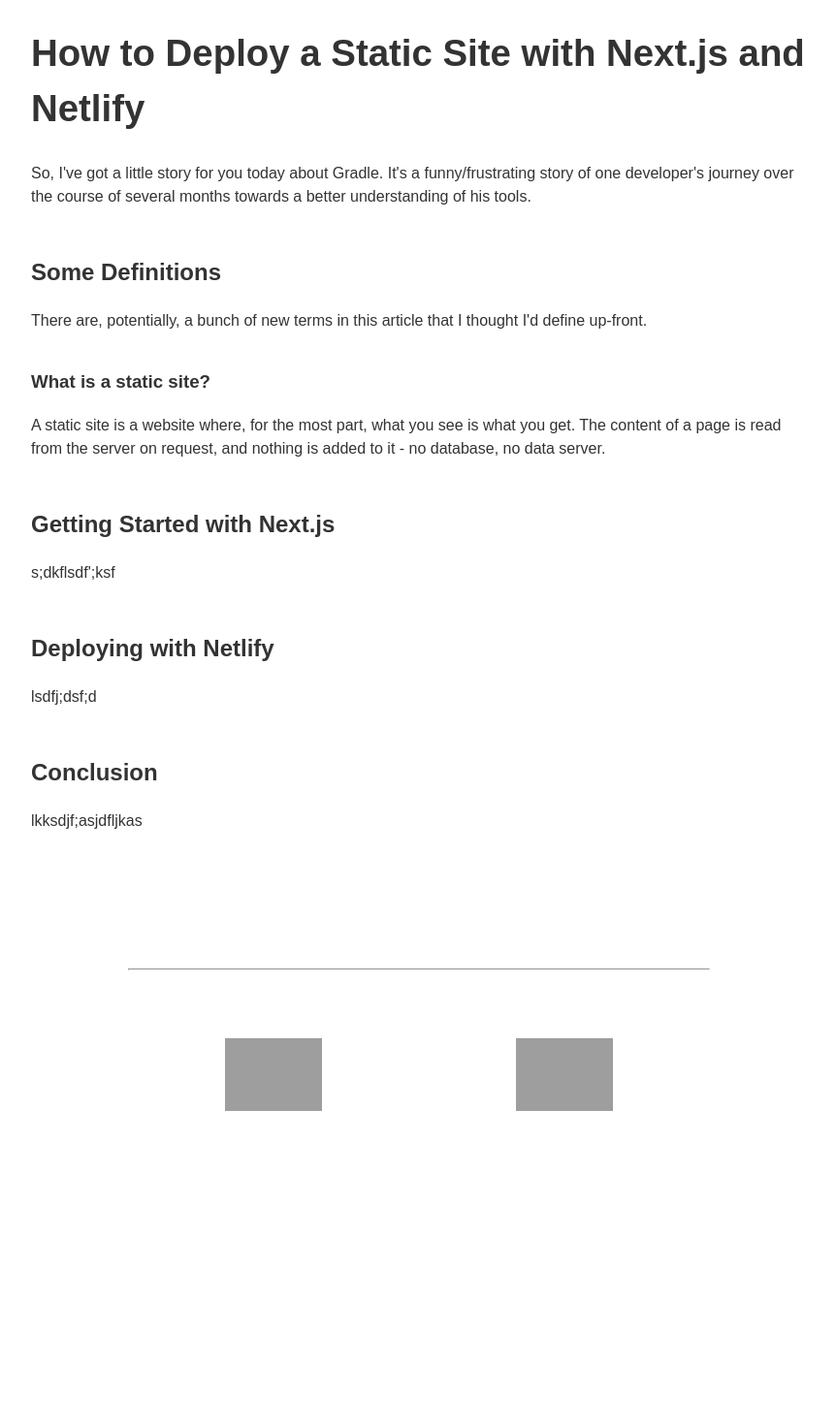
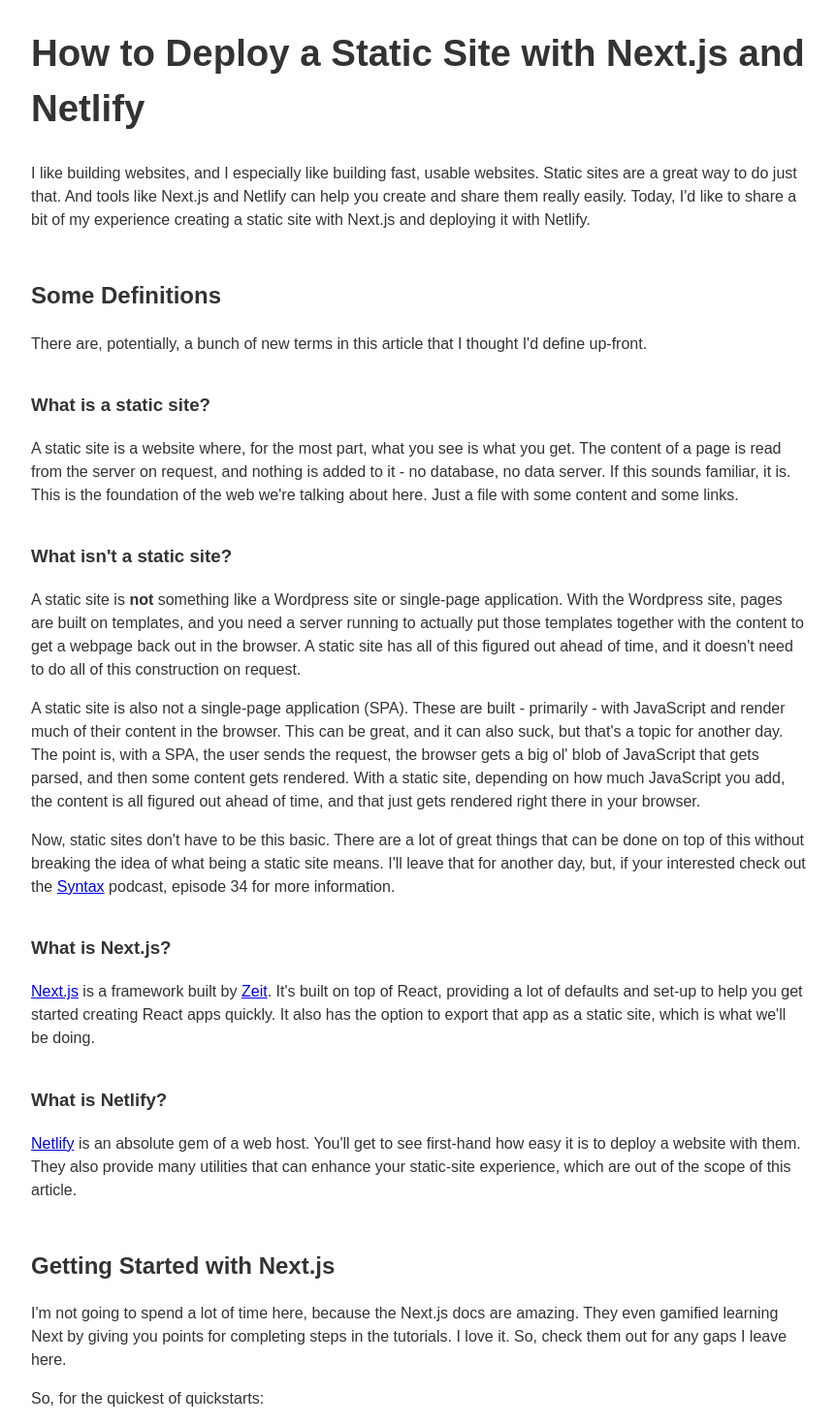
Before and after one commit to kyle-hall/website, a Next.js app: page /posts/deploy-static-site-with-next-and-netlify in a window 1280 px wide. Shown: the top 1470 px of the page at 97% size, without its empty margins (208-1070 px from the left). Before the commit the page ends 1209 px from the top, so only its background shows below. Built offline with nearby package versions, Linux system fonts and the light colour scheme; grey boxes are pictures that could not be loaded.

Commit message:
add the intro and background on static sites

```diff
--- a/pages/posts/deploy-static-site-with-next-and-netlify.js
+++ b/pages/posts/deploy-static-site-with-next-and-netlify.js
@@ -8,9 +8,10 @@ const Post = props => (
         How to Deploy a Static Site with Next.js and Netlify
       </h1>
       <p className='intro' style={blogStyles.contentStyle}>
-        So, I've got a little story for you today about Gradle. It's a funny/frustrating story of
-        one developer's journey over the course of several months towards a better understanding of
-        his tools.
+        I like building websites, and I especially like building fast, usable websites. Static sites
+        are a great way to do just that. And tools like Next.js and Netlify can help you create and
+        share them really easily. Today, I'd like to share a bit of my experience creating a static
+        site with Next.js and deploying it with Netlify.
       </p>
       <article>
         <section>
@@ -23,12 +24,56 @@ const Post = props => (
           <p style={blogStyles.contentStyle}>
             A static site is a website where, for the most part, what you see is what you get. The
             content of a page is read from the server on request, and nothing is added to it - no
-            database, no data server.
+            database, no data server. If this sounds familiar, it is. This is the foundation of the
+            web we're talking about here. Just a file with some content and some links.
+          </p>
+          <h3 style={blogStyles.headerStyles}>What isn't a static site?</h3>
+          <p style={blogStyles.contentStyle}>
+            A static site is <strong>not</strong> something like a Wordpress site or single-page
+            application. With the Wordpress site, pages are built on templates, and you need a
+            server running to actually put those templates together with the content to get a
+            webpage back out in the browser. A static site has all of this figured out ahead of
+            time, and it doesn't need to do all of this construction on request.
+          </p>
+          <p style={blogStyles.contentStyle}>
+            A static site is also not a single-page application (SPA). These are built - primarily -
+            with JavaScript and render much of their content in the browser. This can be great, and
+            it can also suck, but that's a topic for another day. The point is, with a SPA, the user
+            sends the request, the browser gets a big ol' blob of JavaScript that gets parsed, and
+            then some content gets rendered. With a static site, depending on how much JavaScript
+            you add, the content is all figured out ahead of time, and that just gets rendered right
+            there in your browser.
+          </p>
+          <p style={blogStyles.contentStyle}>
+            Now, static sites don't have to be this basic. There are a lot of great things that can
+            be done on top of this without breaking the idea of what being a static site means. I'll
+            leave that for another day, but, if your interested check out the{' '}
+            <a href='https://syntax.fm/show/034/why-static-site-generators-are-awesome'>Syntax</a>{' '}
+            podcast, episode 34 for more information.
+          </p>
+          <h3 style={blogStyles.headerStyles}>What is Next.js?</h3>
+          <p style={blogStyles.contentStyle}>
+            <a href='https://nextjs.org/'>Next.js</a> is a framework built by{' '}
+            <a href='http://zeit.co/'>Zeit</a>. It's built on top of React, providing a lot of
+            defaults and set-up to help you get started creating React apps quickly. It also has the
+            option to export that app as a static site, which is what we'll be doing.
+          </p>
+          <h3 style={blogStyles.headerStyles}>What is Netlify?</h3>
+          <p style={blogStyles.contentStyle}>
+            <a href='https://netlify.com/'>Netlify</a> is an absolute gem of a web host. You'll get
+            to see first-hand how easy it is to deploy a website with them. They also provide many
+            utilities that can enhance your static-site experience, which are out of the scope of
+            this article.
           </p>
         </section>
         <section>
           <h2 style={blogStyles.headerStyles}>Getting Started with Next.js</h2>
-          <p style={blogStyles.contentStyle}>s;dkflsdf';ksf</p>
+          <p style={blogStyles.contentStyle}>
+            I'm not going to spend a lot of time here, because the Next.js docs are amazing. They
+            even gamified learning Next by giving you points for completing steps in the tutorials.
+            I love it. So, check them out for any gaps I leave here.
+          </p>
+          <p style={blogStyles.contentStyle}>So, for the quickest of quickstarts:</p>
         </section>
         <section>
           <h2 style={blogStyles.headerStyles}>Deploying with Netlify</h2>
```
